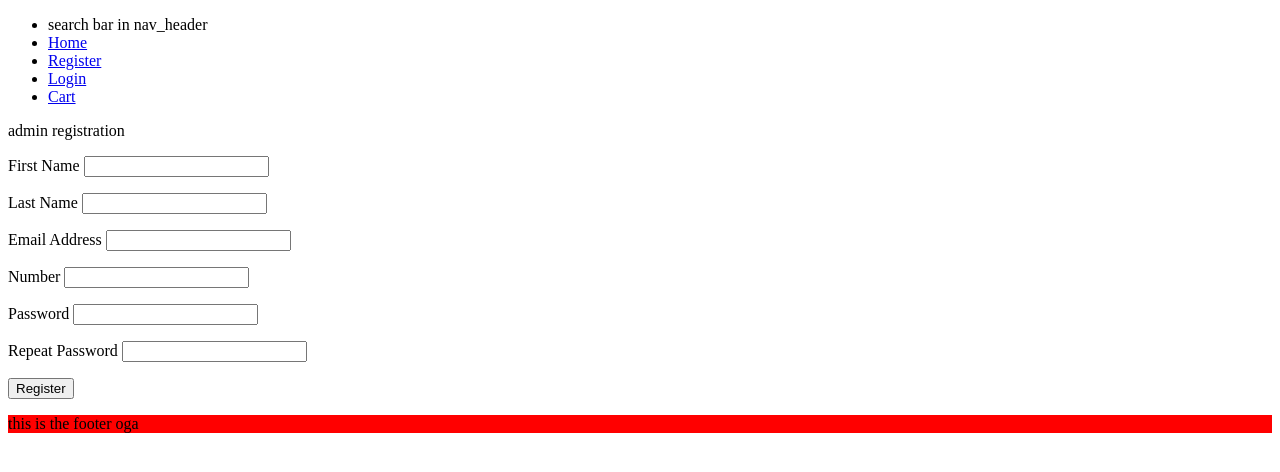
After one commit to Iamdavidonuh/shop, a Flask app: page /admin/register/ in a window 1280 px wide. The commit adds this page. Shown: the top 472 px of the page. Run offline with Flask 2, Linux system fonts and the light colour scheme.

Commit message:
template skeletons

```diff
--- /dev/null
+++ b/app/forms.py
@@ -0,0 +1,39 @@
+
+from flask_wtf import FlaskForm
+from wtforms import StringField, PasswordField, SubmitField, validators
+
+from wtforms.validators import ValidationError, DataRequired
+
+from app.models import Admin
+
+#admin register form
+class AdminRegForm(FlaskForm):
+
+	firstname = StringField('First Name', [validators.Length(min=4,max=20)])
+	lastname = StringField('Last Name', [validators.Length(min=4,max=20)])
+	email = StringField('Email Address', [validators.Length(min=10,max=50,
+		message = "email must be 10 to 50 characters Long")]
+	)
+
+	phonenumber = StringField('Number', [validators.Length(min=7,max=12), validators.Required()])
+
+	password = PasswordField('Password', [validators.Required(),validators.Length(min=8, max=25,
+		message="password must be 8 to 25 characters long")]
+	)
+	confirm= PasswordField('Repeat Password', [validators.Required(),validators.EqualTo('password',
+		message="password must match")]
+	)
+
+	submit = SubmitField('Register')
+
+
+	def validate_email(self, email):
+		admin = Admin.query.filter_by(email=email.data).first()
+		if admin is not None:
+			raise ValidationError("Please use a different email address. ")
+
+#general login form
+class LoginForm(FlaskForm):
+	email = StringField('Email Address', [validators.DataRequired()])
+	password = PasswordField('Password', [validators.DataRequired()])
+	submit = SubmitField('Sign In')
--- a/app/routes.py
+++ b/app/routes.py
@@ -1,6 +1,73 @@
 from app import app
-from flask import  render_template
+from flask import (render_template, request, redirect, url_for, session,
+	flash
+	)
+
+from app.models import db,Admin
+import gc
+from app.forms import AdminRegForm, LoginForm
+from flask_login import (current_user, login_user, logout_user, login_required
+	)
+
+
+
+@app.route('/logout/')
+@login_required
+def logout():
+    logout_user()
+    gc.collect()
+    return redirect(url_for('home'))
 
 @app.route('/')
 def home():
+
 	return render_template("index.html")
+
+
+
+@app.route('/admin/')
+def admin():
+	flash("admin dashboard")
+	return render_template('admin_dashboard.html')
+
+
+@app.route('/admin/register/', methods = ["GET","POST"])
+def admin_register():
+	form = AdminRegForm(request.form)
+	try:
+		error = ' '
+		if form.validate_on_submit():
+			admin = Admin(firstname = form.firstname.data, lastname = form.lastname.data,
+				phonenumber=form.phonenumber.data)
+			admin.set_password(form.password.data)
+			db.session.add(admin)
+			db.session.commit()
+			gc.collect()
+			flash("Congratulations, Registration was successful")
+			return redirect(url_for('admin_login'))
+		return render_template('register.html', form = form)
+
+	except Exception as e:
+		return render_template('register.html', form = form, error= error)
+
+
+@app.route('/admin/login/', methods=["GET", "POST"])
+def admin_login():
+	form = LoginForm()
+	error = ' '
+	try:
+		if current_user.is_authenticated:
+			flash("you are already logged in")
+			return redirect(url_for('admin'))
+		if form.validate_on_submit():
+			admin = Admin.query.filter_by(email=form.email.data).first()
+			if admin is None or not admin.check_password(form.password.data):
+				flash("invalid username or password")
+				return redirect(url_for('admin_login', form = form))
+			login_user(admin)
+			gc.collect()
+			flash("you have been successfully logged in")
+			return redirect(url_for('admin'))
+		return render_template('login.html', form = form)
+	except Exception as e:
+		return render_template('login.html', form= form, error= error)
--- a/app/templates/header.html
+++ b/app/templates/header.html
@@ -10,7 +10,10 @@
 			<a href="#">Home</a>
 		</li>
 		<li>
-			<a href="#">Profile</a>
+			<a href="{{ url_for('admin_register') }}">Register</a>
+		</li>
+		<li>
+			<a href="{{ url_for('admin_login') }}">Login</a>
 		</li>
 		<li>
 			<a href="#">Cart</a>
@@ -18,14 +21,27 @@
 	</ul>
 </header>
 
+	<div>
+		{% with messages = get_flashed_messages() %}
+		  {% if messages %}
+		    {% for message in messages %}
+			<p style="background-color: pink; color: green;" > {{ message }} </p>
+		{% endfor %}
+
+
+		{% endif %}
+		{% endwith %}
+	</div>
+
+
 {% block body %}
 
 
 {% endblock %}
 
+</body>
+<footer style="background-color: red;">
+	this is the footer oga
+</footer>
 
-<footer style="background-color: #ff23f3;>
-	this is the fucker footer
-</footer>
-</body>
 </html>
--- /dev/null
+++ b/app/templates/register.html
@@ -0,0 +1,49 @@
+{% extends 'header.html' %}
+
+{% block body %}
+
+
+<p>
+	admin registration
+</p>
+<form method="post">
+
+
+	{{ form.hidden_tag() }}
+<p>
+	{{ form.firstname.label}}
+	{{ form.firstname }}
+
+</p>
+
+<p>
+	{{ form.lastname.label}}
+	{{ form.lastname }}
+</p>
+
+<p>
+	{{ form.email.label}}
+	{{ form.email }}
+</p>
+<p>
+	{{ form.phonenumber.label}}
+	{{ form.phonenumber }}
+</p>
+<p>
+	{{ form.password.label}}
+	{{ form.password }}
+</p>
+<p>
+	{{ form.confirm.label}}
+	{{ form.confirm }}
+</p>
+<p>
+	{{ form.submit() }}
+</p>
+
+
+
+</form>
+
+<p> {{ error }} </p>
+{% endblock %}
```
Also changed, not shown: app/__init__.py (+8 -1 lines), app/models.py (+44 -9 lines), app/templates/admin_dashboard.html (added, +10 -0 lines), app/templates/login.html (added, +42 -0 lines), app/shop.db (added), shop.db (deleted).
